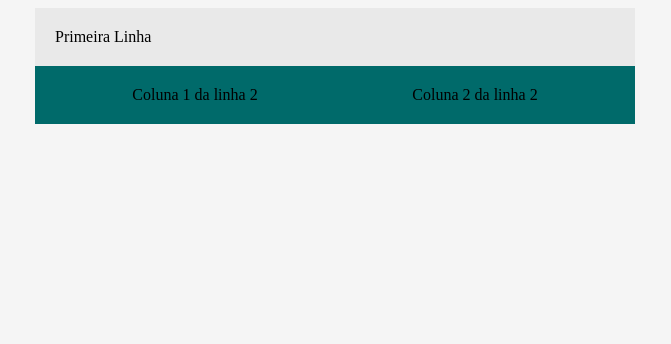
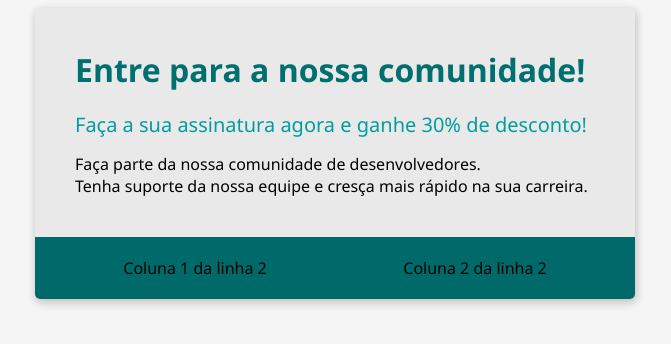
Before and after one commit to ViMaMoraes/modulo2-devjr, a plain HTML site: page index.html in a window 1280 px wide. Shown: the whole page, without its empty margins (305-976 px from the left). Drawn offline with Linux system fonts and the light colour scheme.

Commit message:
closes #3 - Criando o cabeçalho do index.html

```diff
--- a/index.html
+++ b/index.html
@@ -9,16 +9,20 @@
     <style>
         body {
             background-color: #F5F5F5;
+            font-family: 'Segoe UI', Tahoma, Geneva, Verdana, sans-serif;
         }
 
         .container {
             background-color: #E9E9E9;
             margin: auto;
             width: 600px;
+            box-shadow: 1px 3px 8px 1px rgba(0, 0, 0, 0.2);
+            border-radius: 5px;
+            overflow: hidden;
         }
 
         .header {
-            padding: 20px;
+            padding: 40px;
         }
 
         .flex-container {
@@ -27,6 +31,20 @@
             justify-content: space-around;
             padding: 20px;
         }
+
+        .header-title {
+            color: #006F6F;
+            font-size: 32px;
+            font-weight: 700;
+            margin-bottom: 20px;
+        }
+
+        .header-subtitle {
+            color: #009E9E;
+            font-size: 20px;
+            font-weight: 500;
+            margin-bottom: 15px;
+        }
     </style>
 
 </head>
@@ -34,7 +52,16 @@
 <body>
     <div class="container">
         <div class="header">
-            Primeira Linha
+            <div class="header-title">
+                Entre para a nossa comunidade!
+            </div>
+            <div class="header-subtitle">
+                Faça a sua assinatura agora e ganhe 30% de desconto!
+            </div>
+            <div>
+                Faça parte da nossa comunidade de desenvolvedores.<br>
+                Tenha suporte da nossa equipe e cresça mais rápido na sua carreira.
+            </div>
         </div>
         <div class="flex-container">
             <div>
```
